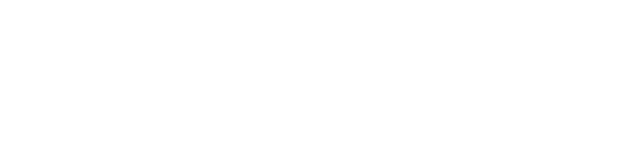
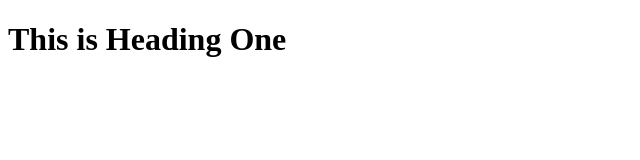
Before and after one commit to KayMajestic/learning-git, a plain HTML site: page index.html in a window 1280 px wide. Shown: the whole page, without its empty margins (0-640 px from the left). Drawn offline with Linux system fonts and the light colour scheme.

Commit message:
add H1 tag to index.html

```diff
--- a/index.html
+++ b/index.html
@@ -6,6 +6,6 @@
     <title>Document</title>
 </head>
 <body>
-
+    <h1>This is Heading One</h1>
 </body>
 </html>
```
